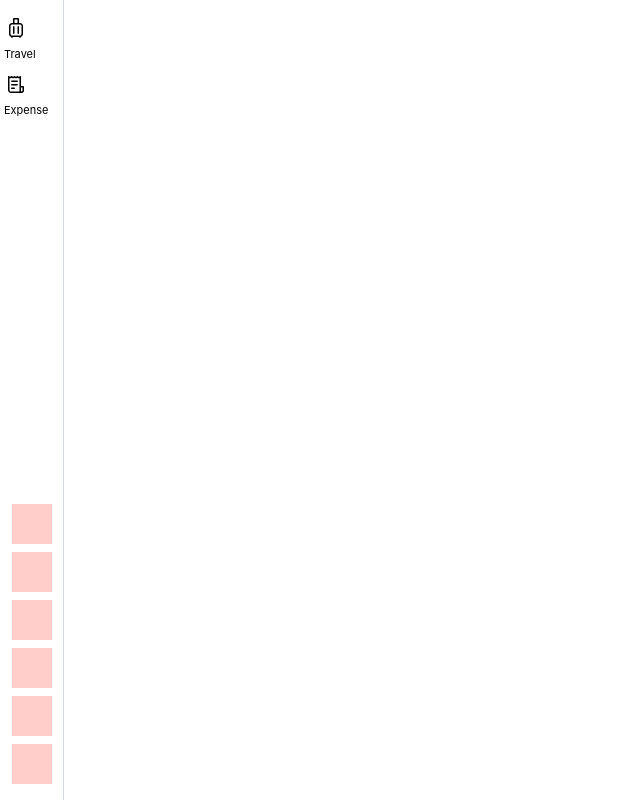
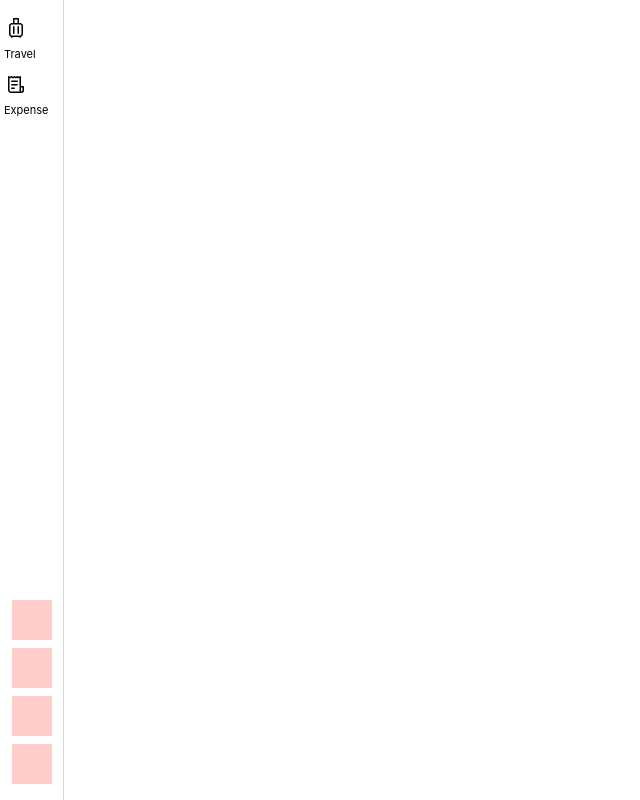
Before and after one commit to anveshdunna/vitede, a React (Vite) app: page / in a window 1280 px wide. Shown: the whole page, without its empty margins (0-640 px from the left). Built offline with nearby package versions, Linux system fonts and the light colour scheme.

Commit message:
Testing vite deploy

```diff
--- a/src/components/GlobalNav.jsx
+++ b/src/components/GlobalNav.jsx
@@ -33,8 +33,6 @@ export default function GlobalNav() {
         })}
       </div>
       <div className="flex flex-col items-center gap-2">
-        <div className="h-10 w-10 bg-red-100"></div>
-        <div className="h-10 w-10 bg-red-100"></div>
         <div className="h-10 w-10 bg-red-100"></div>
         <div className="h-10 w-10 bg-red-100"></div>
         <div className="h-10 w-10 bg-red-100"></div>
```
